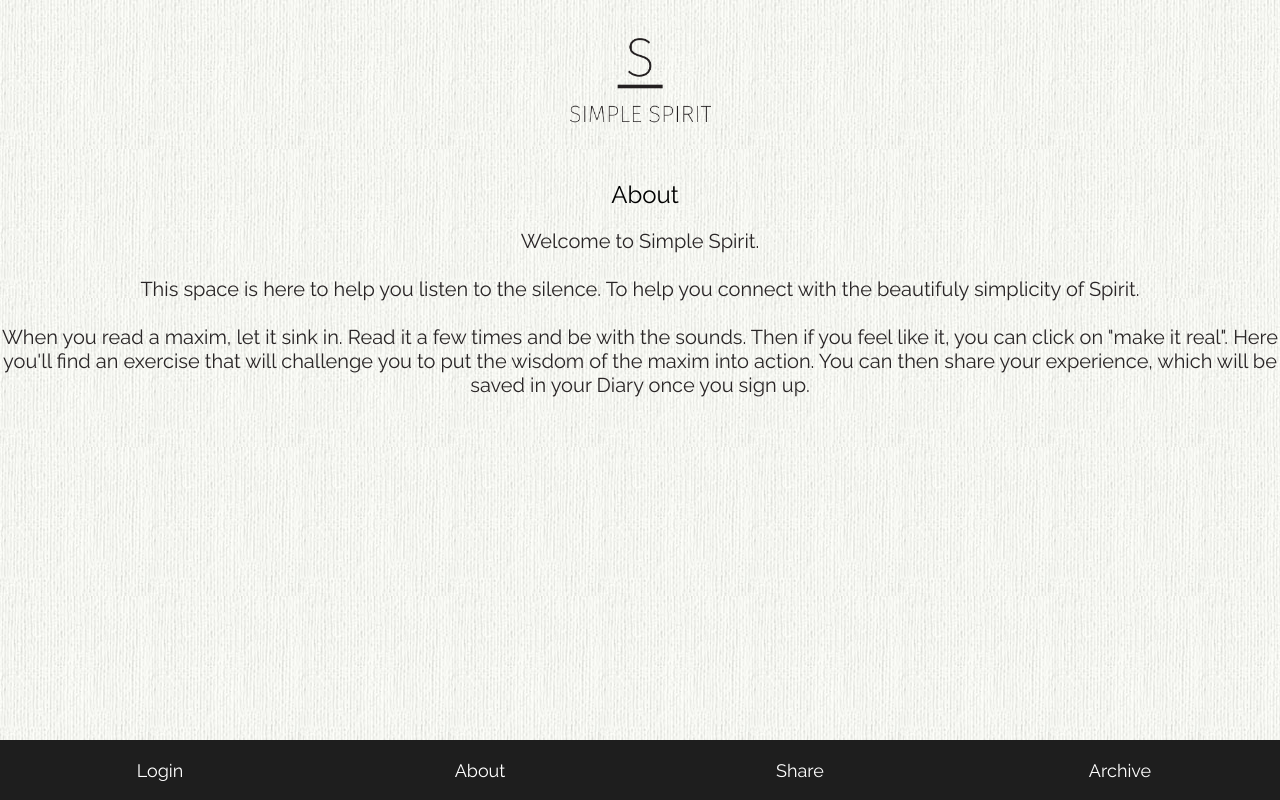
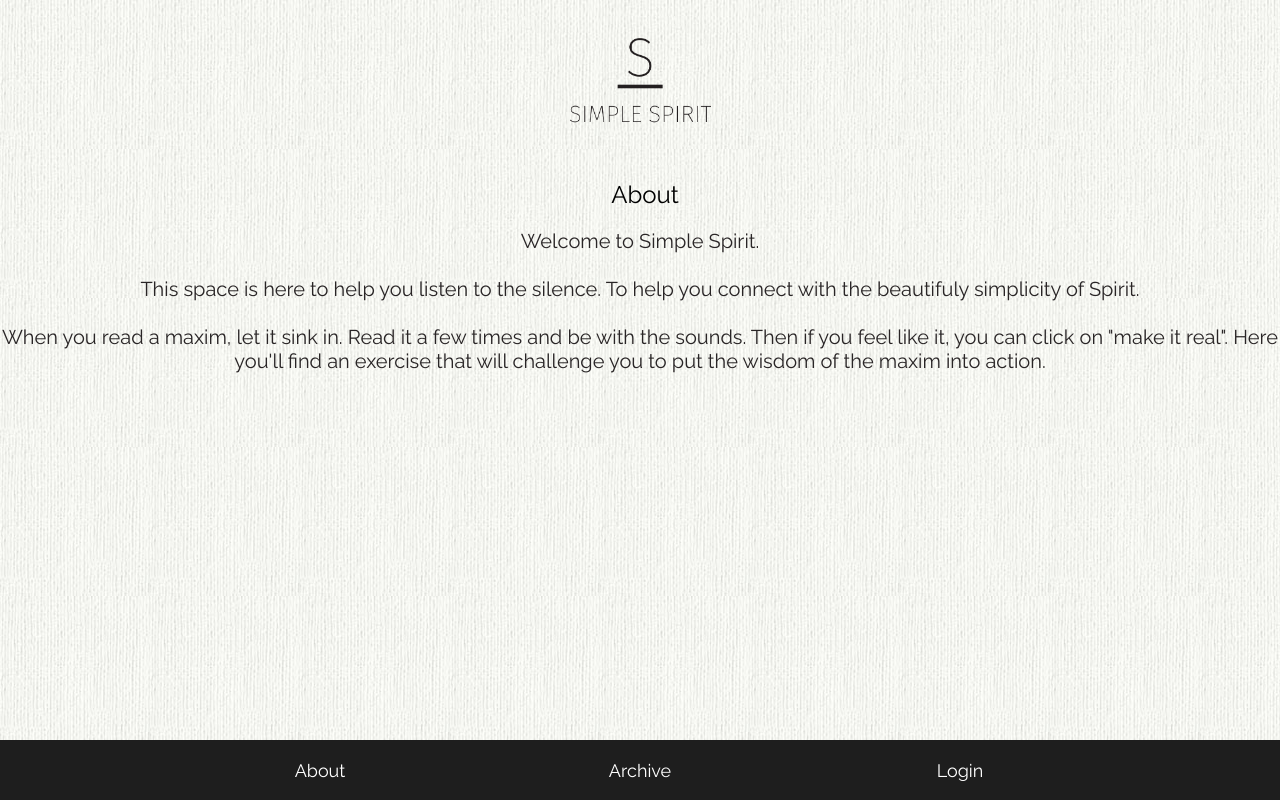
Before and after one commit to jhwheeler/simple-spirit, a React app: page /about in a window 1280 px wide. Built offline with nearby package versions, Linux system fonts and the light colour scheme.

Commit message:
Remove Experience Recording (and all references to it); remove Share placeholder tab from Menu

```diff
--- a/public/css/styles.css
+++ b/public/css/styles.css
@@ -168,6 +168,7 @@ fieldset {
   width: 100%;
   color: #fff;
   background-color: #1e1e1e;
+  text-align: center;
 }
 
 .share img {
--- a/src/components/About.js
+++ b/src/components/About.js
@@ -16,7 +16,7 @@ class About extends React.Component {
           <br/>
           <p>This space is here to help you listen to the silence. To help you connect with the beautifuly simplicity of Spirit.</p>
           <br/>
-          <p>When you read a maxim, let it sink in. Read it a few times and be with the sounds. Then if you feel like it, you can click on "make it real". Here you'll find an exercise that will challenge you to put the wisdom of the maxim into action. You can then share your experience, which will be saved in your Diary once you sign up.</p>
+          <p>When you read a maxim, let it sink in. Read it a few times and be with the sounds. Then if you feel like it, you can click on "make it real". Here you'll find an exercise that will challenge you to put the wisdom of the maxim into action.</p>
         </div>
         <Menu/>
       </div>
--- a/src/components/Challenge.js
+++ b/src/components/Challenge.js
@@ -1,43 +1,12 @@
 import React from 'react';
-import ExperienceRecording from './ExperienceRecording';
 
 class Challenge extends React.Component {
-  constructor() {
-    super();
-    this.toggleTextArea = this.toggleTextArea.bind(this);
-    this.state = {
-      showTextarea: false
-    }
-  }
-
-  toggleTextArea(event) {
-    let { showTextArea } = this.state;
-    this.setState({
-      showTextArea: !showTextArea,
-    });
-  }
-
   render() {
-    const { showTextArea } = this.state;
     return(
       <div className="challenge">
         <div className="row">
           <div className="challenge-content">
             <p>{this.props.content}</p>
-          </div>
-        </div>
-        <div className="row">
-          <div className="experience-button-wrapper">
-            <button className="experience-button" onClick={this.toggleTextArea}>
-              Share your experience
-            </button>
-          </div>
-          <div className="row">
-            <div>
-              { showTextArea && (
-                <ExperienceRecording/>
-              )}
-            </div>
           </div>
         </div>
       </div>
--- a/src/components/ExperienceRecording.js
+++ /dev/null
@@ -1,13 +0,0 @@
-import React from 'react';
-
-class ExperienceRecording extends React.Component {
-  render() {
-    return(
-        <div className="experience-recording">
-          <textarea className="experience-recording-textarea"></textarea>
-        </div>
-      );
-  }
-}
-
-export default ExperienceRecording;
--- a/src/components/Menu.js
+++ b/src/components/Menu.js
@@ -6,16 +6,13 @@ class Menu extends React.Component {
     return(
       <div className="menu row">
           <div className="col-3-always menu-link-div">
-            <Link to="/login" className="login-link">Login</Link>
-          </div>
-          <div className="col-3-always menu-link-div">
             <Link to="/about" className="about-link">About</Link>
           </div>
           <div className="col-3-always menu-link-div">
-            <Link to="/" className="share-link">Share</Link>
+            <Link to="/archive" className="archive-link">Archive</Link>
           </div>
           <div className="col-3-always menu-link-div">
-            <Link to="/archive" className="archive-link">Archive</Link>
+            <Link to="/login" className="login-link">Login</Link>
           </div>
       </div>
     );
```
